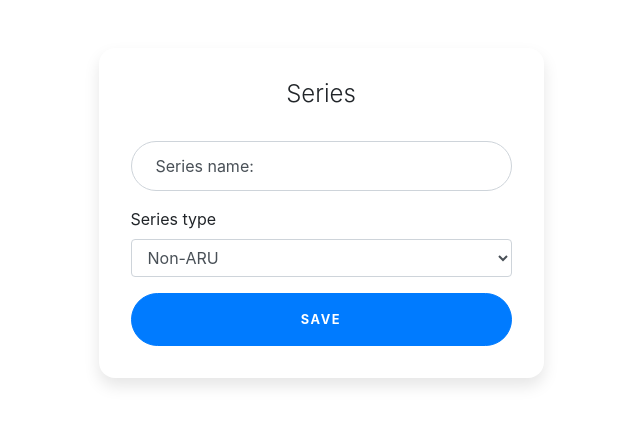
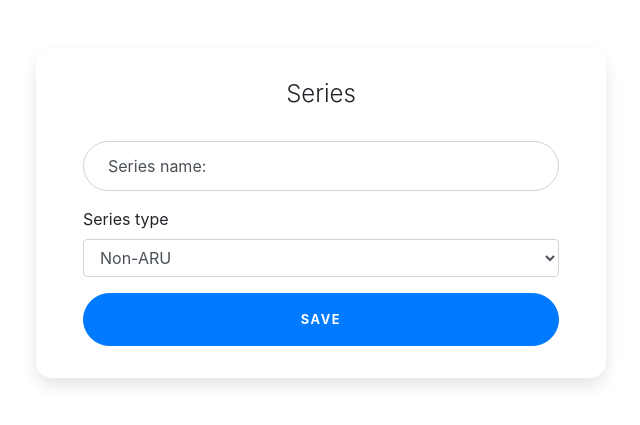
Before and after one commit to sarthak1996/Review-Project-Django, a Django app: page /reviews/series/create in a window 1280 px wide. Shown: the top 425 px of the page, without its empty margins (319-959 px from the left). Run offline with Django 3.2, Linux system fonts and the light colour scheme; some libraries are stand-ins or nearby versions.

Commit message:
Minor improvements in createview/updateview added col-6 class deleted updateview html since create template is used in updateview

```diff
--- a/configurations/CreateViews/TeamCreateView.py
+++ b/configurations/CreateViews/TeamCreateView.py
@@ -16,7 +16,7 @@ class TeamCreateView(CreateView):
 		return super().form_valid(form)
 
 	def get_context_data(self, **kwargs):
-		context=super(SeriesCreateView,self).get_context_data(**kwargs)
+		context=super(TeamCreateView,self).get_context_data(**kwargs)
 		context['page_title']='Create Team'
 		context['card_title']='Team'
 		return context
--- a/static_files/css/base.css
+++ b/static_files/css/base.css
@@ -6,3 +6,7 @@
 	bottom: 0;
 	margin: 2em auto 2em auto;
 }
+
+.parent_container{
+	word-break: break-all;
+}
--- a/templates/base.html
+++ b/templates/base.html
@@ -48,7 +48,7 @@
 		</nav>
   	{% endif %}
 
-  	<div class="container" style="position: relative;">
+  	<div class="container parent_container" style="position: relative;">
 
 <!-- {{message}} -->
 
--- a/templates/configurations/create_view.html
+++ b/templates/configurations/create_view.html
@@ -19,9 +19,8 @@
 	{{page_title}}
 {% endblock %}
 {% block content %}
-	    <div class="row">
-	      <div class="col-sm-9 col-md-7 col-lg-5 mx-auto">
-	        <div class="card card-signin my-5">
+	    <div class="row justify-content-md-center">
+	        <div class="card card-signin my-5 col-6">
 	          <div class="card-body">
 	            <h5 class="card-title text-center">{{card_title}}</h5>
 	            <form class="form-signin" method="POST" id='form_main'
@@ -96,7 +95,7 @@
 					<button type="submit" class="btn btn-lg btn-primary btn-block text-uppercase">Save</button>
 				</form>
 			  </div>
-		    </div>
+
 		  </div>
 		</div>
 {% endblock %}
```
Also changed, not shown: templates/configurations/update_view.html (deleted, +0 -17 lines).
